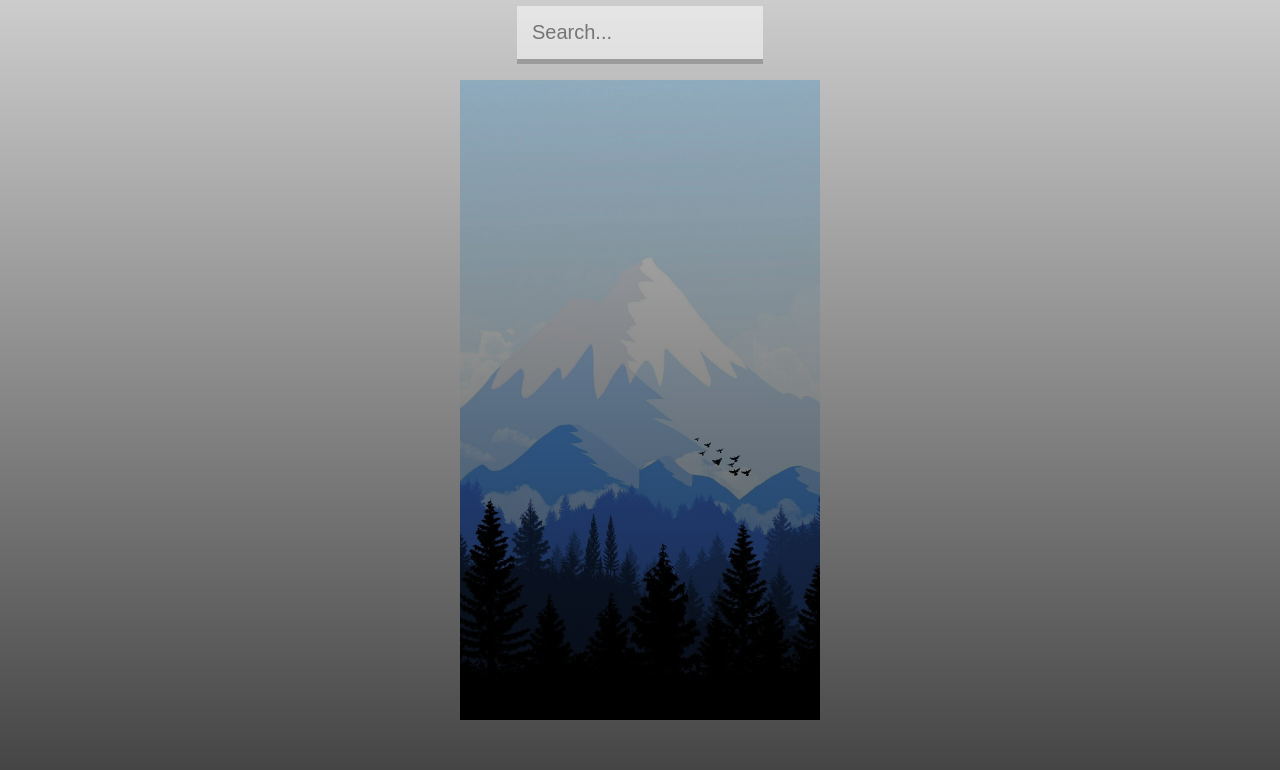
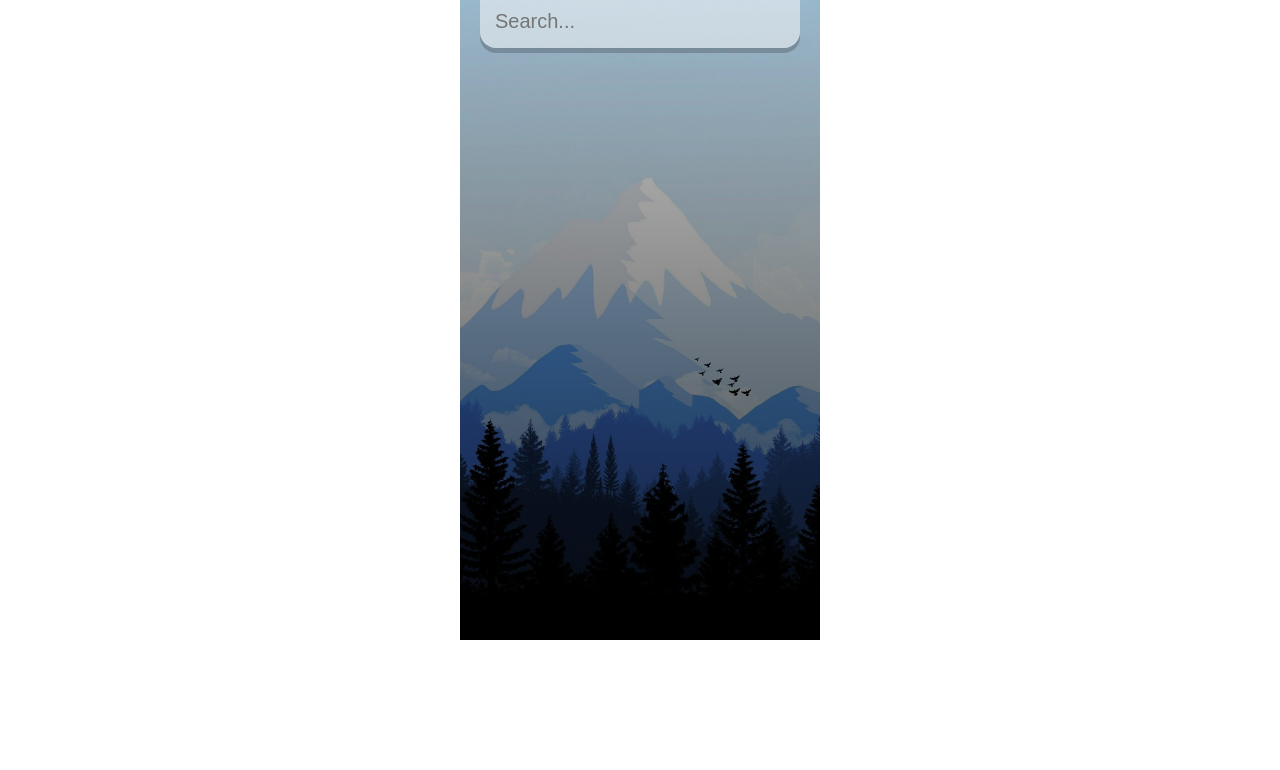
Before and after one commit to Carlton7/react_weather_app, a React (Create React App) app in the folder weather-react/: page / in a window 1280 px wide. Shown: the top 770 px of the page. Built offline with nearby package versions, Linux system fonts and the light colour scheme.

Commit message:
fixing image and css

```diff
--- a/weather-react/src/index.css
+++ b/weather-react/src/index.css
@@ -11,10 +11,12 @@ body {
 .app {
   background-image: url('./assets/cold-bg.jpg');
   /* background-size: cover; */
-  background-position: center;
+
   transition: 0.4 ease-out;
   background-repeat: no-repeat;
-  text-align: center;
+  width: 360px;
+  height: 640px;
+  margin: 0px auto;
 }
 
 .app.warm {
@@ -22,20 +24,16 @@ body {
 }
 
 main {
-  min-height: 100vh;
+  width: 360px;
+  height: 640px;
   background-image: linear-gradient(to bottom, rgba(0,0,0,0.2), rgba(0,0,0,0.75));
-  padding: 25px;
-}
-
-.search-box {
-  /* width: 100%;
-  margin: 0 0 75px; */
+  padding: 20px
 }
 
 .search-box .search-bar {
-  width: 20%;
+  display: block;
+  width: 100%;
   padding: 15px;
-
 
   appearance: none;
   background: none;
@@ -43,7 +41,7 @@ main {
   outline: none;
 
   background-color: rgba(255,255,255,0.5);
-  border-radius: 0px, 0px, 16px, 16px;
+  border-radius: 0px 0px 16px 16px;
   margin-top: -25px;
 
   box-shadow: 0px 5px rgba(0,0,0,0.2);
```
Also changed, not shown: 1 other file (tests, documents, lock files or other folders).
